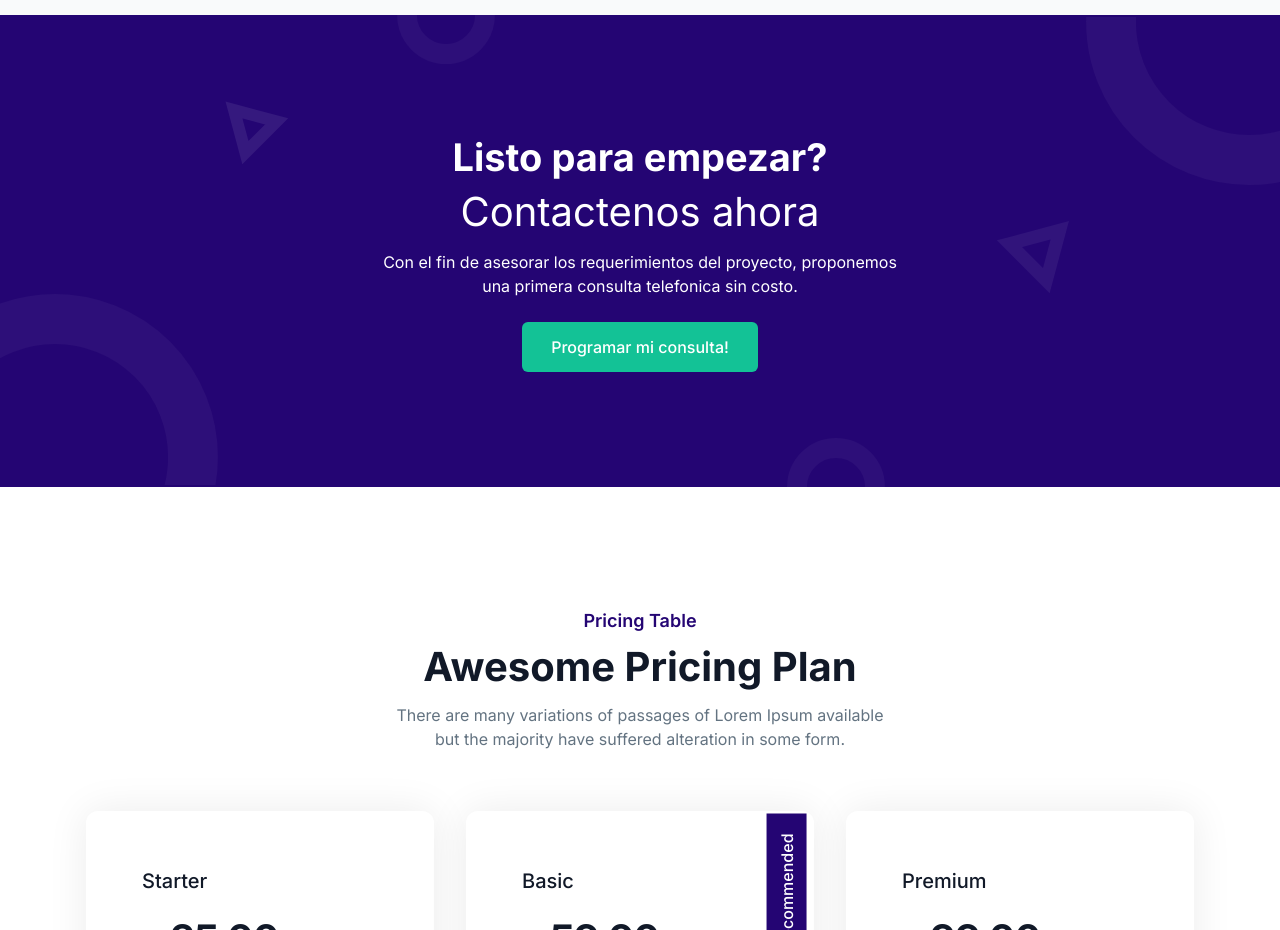
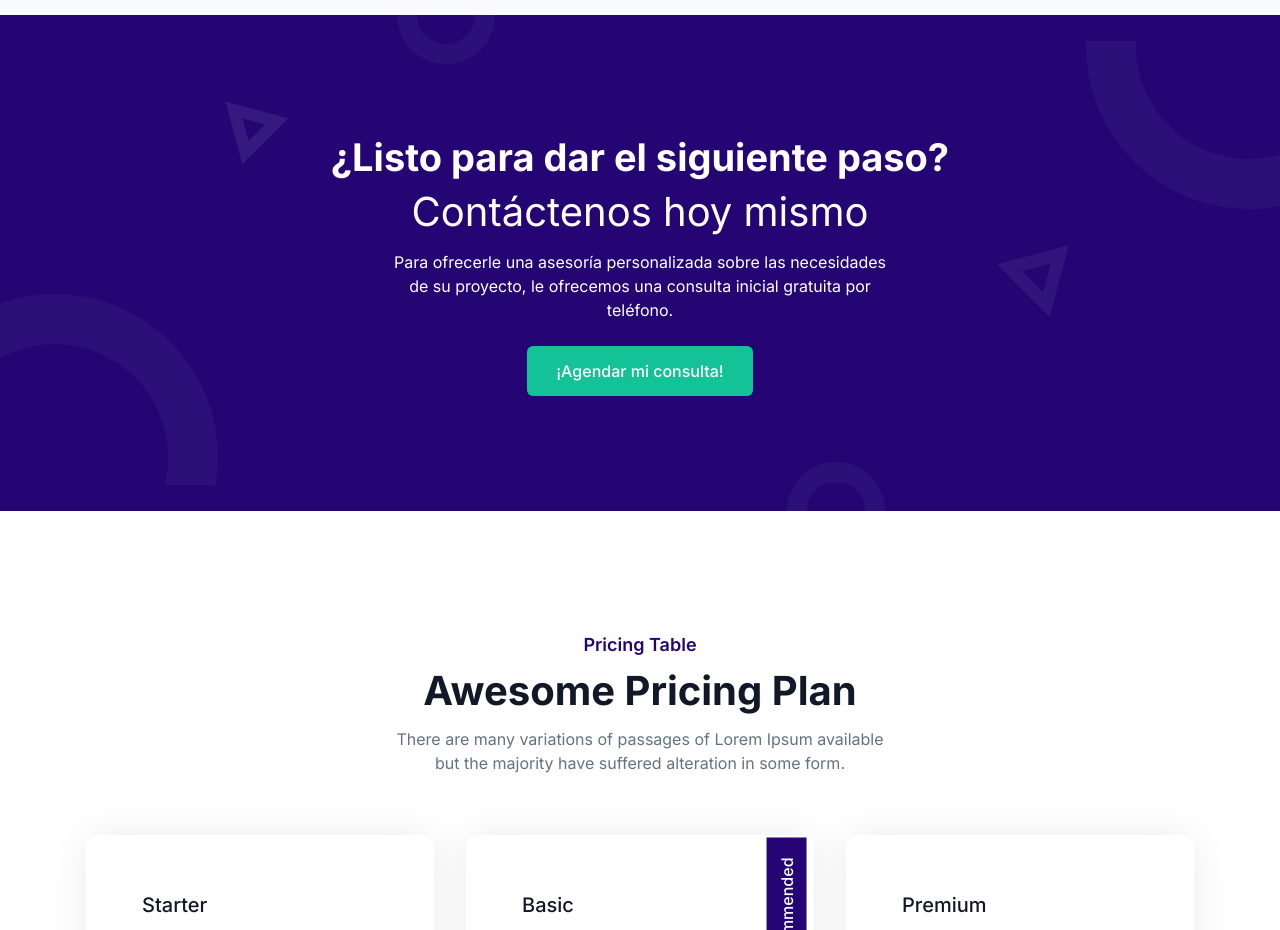
Before and after one commit to MV-SMART-SRL/mv-smart, an Astro site: page / in a window 1280 px wide. Shown: the part 2500-3430 px from the top of the page. Built offline with nearby package versions, Linux system fonts and the light colour scheme; Astro itself is replaced by a stand-in of ours.

Commit message:
Fix CTA section

```diff
--- a/src/components/CTAsection.astro
+++ b/src/components/CTAsection.astro
@@ -4,17 +4,17 @@
     <div class="relative overflow-hidden">
       <div class="flex flex-wrap items-stretch -mx-4">
         <div class="w-full px-4">
-          <div class="mx-auto max-w-[570px] text-center">
+          <div class="mx-auto max-w-[670px] text-center">
             <h2 class="mb-2.5 text-3xl font-bold md:leading-[1.44] text-white md:text-[38px]">
-              <span>Listo para empezar?</span>
-              <span class="font-normal text-3xl md:text-[40px]"> Contactenos ahora </span>
+              <span>¿Listo para dar el siguiente paso?</span>
+              <span class="font-normal text-3xl md:text-[40px]"> Contáctenos hoy mismo </span>
             </h2>
             <p class="mb-6 mx-auto max-w-[515px] text-base leading-[1.5] text-white">
-              Con el fin de asesorar los requerimientos del proyecto, proponemos una primera consulta telefonica sin costo.
+              Para ofrecerle una asesoría personalizada sobre las necesidades de su proyecto, le ofrecemos una consulta inicial gratuita por teléfono.
             </p>
             <a href="javascript:void(0)"
               class="inline-block py-3 text-base font-medium text-white transition border border-transparent rounded-md bg-secondary px-7 hover:bg-[#0BB489]">
-              Programar mi consulta!
+              ¡Agendar mi consulta!
             </a>
           </div>
         </div>
```
